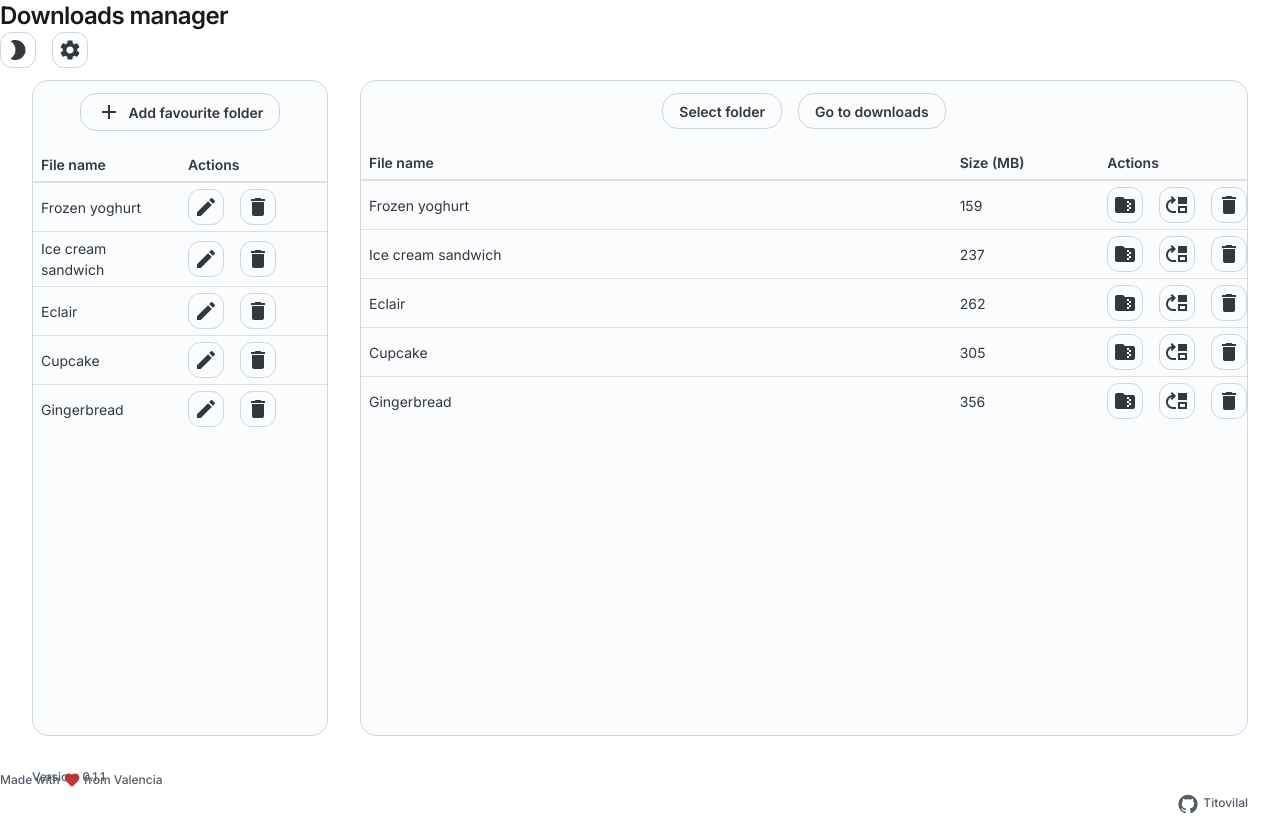
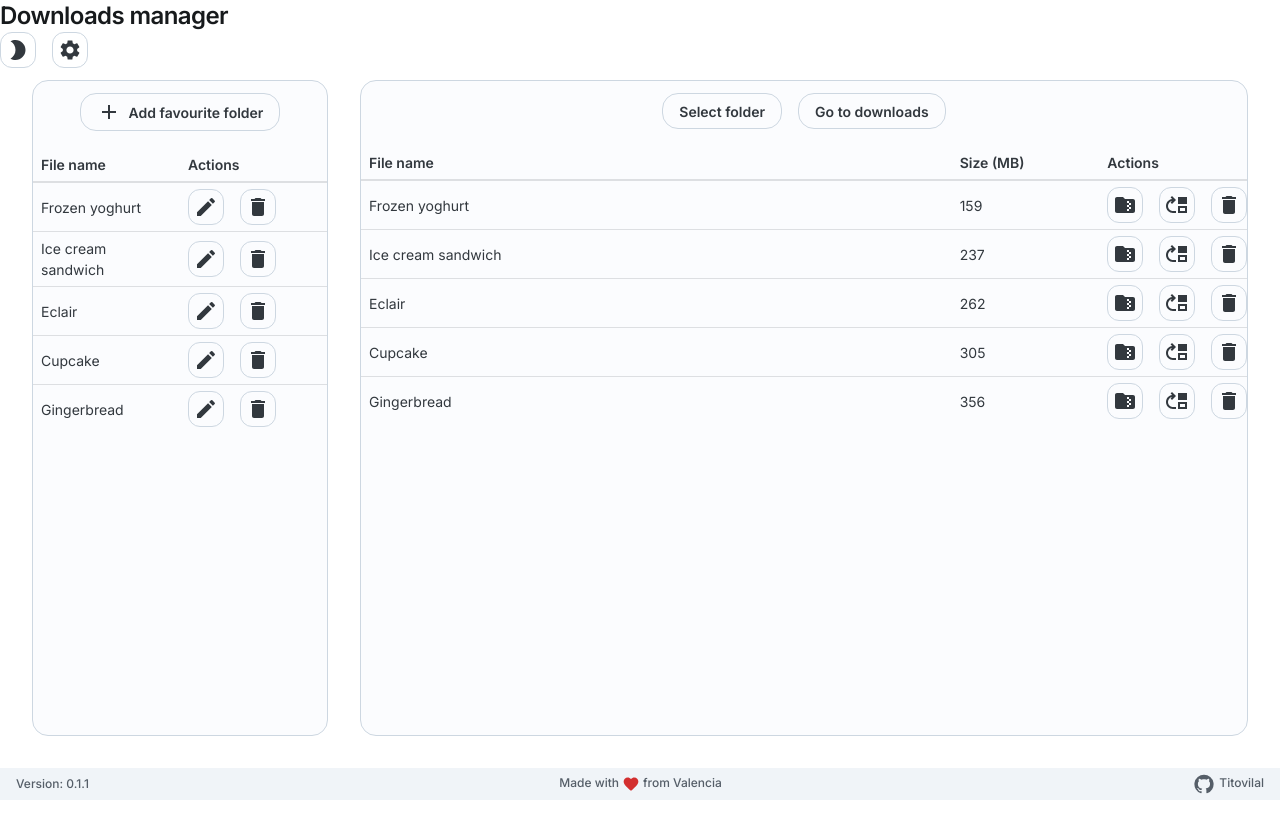
Before and after one commit to Titovilal/downloads-manager, a Next.js app: page / in a window 1280 px wide. Built offline with nearby package versions, Linux system fonts and the light colour scheme.

Commit message:
Refactor Footer component layout

```diff
--- a/src/components/Footer.tsx
+++ b/src/components/Footer.tsx
@@ -1,42 +1,31 @@
-import { Typography } from "@mui/joy";
+import { Typography, Box } from "@mui/joy";
 import FavoriteIcon from "@mui/icons-material/Favorite";
 import GitHubIcon from "@mui/icons-material/GitHub";
 import Link from "next/link";
 export default function Footer() {
   return (
-    <>
-      <Typography
-        level="body-xs"
-        sx={{
-          display: "flex",
-          alignItems: "center",
-          position: "absolute",
-          left: "2rem",
-        }}
-      >
-        Version: 0.1.1
-      </Typography>
-      <Typography
-        level="body-xs"
-        sx={{ display: "flex", alignItems: "center" }}
-      >
-        Made with <FavoriteIcon color="error" sx={{ px: "0.2rem" }} />
+    <Box
+      sx={{
+        display: "flex",
+        justifyContent: "space-between",
+        alignItems: "center",
+        height: "100%",
+        px: "1rem",
+        bgcolor: "neutral.100",
+      }}
+    >
+      <Typography level="body-xs">Version: 0.1.1</Typography>
+      <Typography level="body-xs">
+        Made with
+        <FavoriteIcon color="error" sx={{ px: "0.2rem" }} />
         from Valencia
       </Typography>
 
-      <Typography
-        level="body-xs"
-        sx={{
-          display: "flex",
-          alignItems: "center",
-          position: "absolute",
-          right: "2rem",
-        }}
-      >
+      <Typography level="body-xs">
         <Link href="https://github.com/Titovilal">
           <GitHubIcon sx={{ px: "0.1rem" }} /> Titovilal
         </Link>
       </Typography>
-    </>
+    </Box>
   );
 }
```
